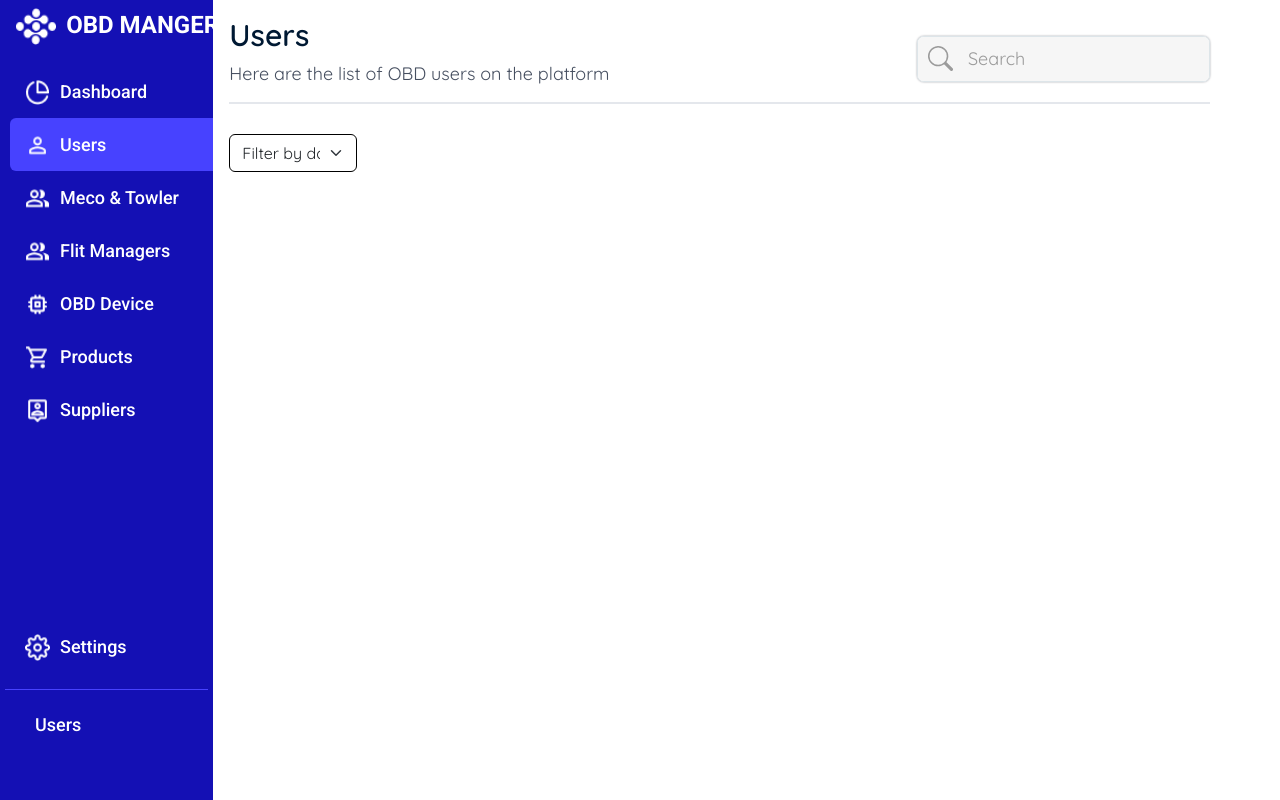
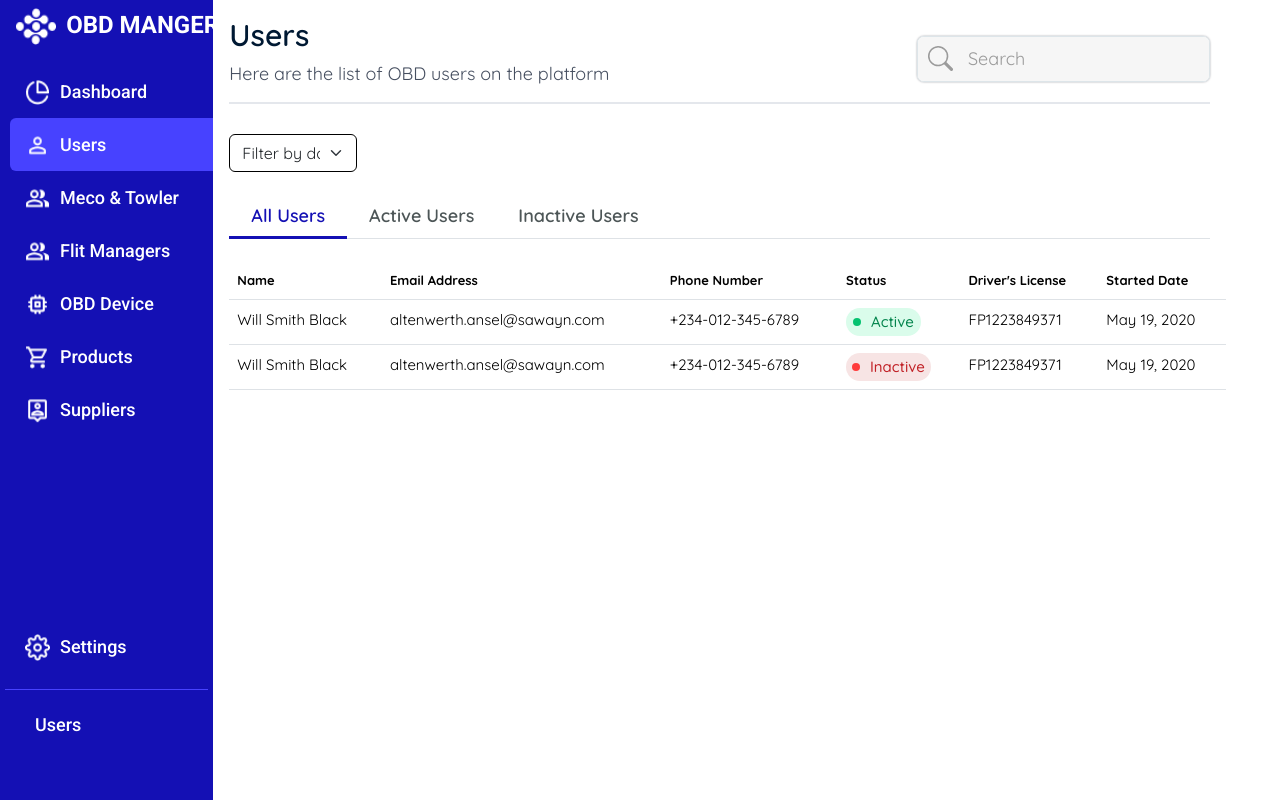
Before and after one commit to cycodedconcept/OBD2-super-admin, a React (Create React App) app: page /dash/users in a window 1280 px wide. Built offline with nearby package versions, Linux system fonts and the light colour scheme.

Commit message:
Table component created

```diff
--- /dev/null
+++ b/src/components/Tables.jsx
@@ -0,0 +1,49 @@
+import { Table } from "react-bootstrap";
+import './css/tables.css'
+
+const Tables = () => {
+    return (
+        <Table className="ms-lg-3">
+            <thead>
+                <tr>
+                    <th>Name</th>
+                    <th>Email Address</th>
+                    <th>Phone Number</th>
+                    <th>Status</th>
+                    <th>Driver's License</th>
+                    <th>Started Date</th>
+                </tr>
+            </thead>
+            <tbody>
+                <tr>
+                    <td>Will Smith Black</td>
+                    <td>altenwerth.ansel@sawayn.com</td>
+                    <td>+234-012-345-6789</td>
+                    <td>
+                        <div className= {"activee"}>
+                            <div className={"dot-" + "activee"}></div>
+                            active
+                        </div>
+                        </td>
+                    <td>FP1223849371</td>
+                    <td>May 19, 2020 </td>
+                </tr>
+                <tr>
+                    <td>Will Smith Black</td>
+                    <td>altenwerth.ansel@sawayn.com</td>
+                    <td>+234-012-345-6789</td>
+                    <td>
+                        <div className={"inactivee"}>
+                        <div className={"dot-" + "inactivee"}></div>
+                        inactive
+                        </div>
+                    </td>
+                    <td>FP1223849371</td>
+                    <td>May 19, 2020 </td>
+                </tr>
+            </tbody>
+        </Table>
+    );
+}
+
+export default Tables;
--- /dev/null
+++ b/src/components/css/tables.css
@@ -0,0 +1,41 @@
+
+.activee, .inactivee {
+    border-radius: 20px;
+    background-color: #dafceb;
+    display: flex;
+    justify-content: center;
+    align-items: center;
+    text-transform: capitalize;
+    width: 75px;
+    color: #04854d;
+    font-weight: 500;
+    padding: 2px 0;
+}
+.inactivee {
+    background-color: #f7e4e4;
+    width: 85px;
+    color: #c12126;
+}
+
+.dot-activee, .dot-inactivee {
+    width: 8px;
+    height: 8px;
+    border-radius: 50%;
+    background-color: #06c270;
+    margin-right: 10px;
+}
+
+.dot-inactivee {
+    background-color: #ff3b3b;
+}
+
+tbody {
+    font-size: 15px;
+    line-height: 24px;
+    color: #464f60;
+}
+thead {
+    font-size: 13px;
+    font-weight: 600;
+    color: #6e7680;
+}
--- a/src/pages/Dashboard/Users.jsx
+++ b/src/pages/Dashboard/Users.jsx
@@ -1,9 +1,40 @@
+import { Tabs, Tab } from "react-bootstrap";
 import DashHeader from "../../components/Dashheader";
+import '../css/tabs.css'
+import Tables from "../../components/Tables";
 
 const Users = () => {
     return (
+        <>
         <DashHeader page={'Users'} para={'OBD users'} />
+        <Tabs
+        id="user-tab"
+        defaultActiveKey="users"
+        className="my-4 ms-lg-3"
+        >
+            <Tab eventKey="users" title="All Users">
+                <Tables />
+            </Tab>
+            <Tab eventKey="active" title="Active Users">
+                <Tables />
+            </Tab>
+            <Tab eventKey="inactive" title="Inactive Users">
+                <Tables />
+            </Tab>
+        </Tabs>
+        </>
     );
 }
 
+
+
+
+
+
+
+
+
+
+
+
 export default Users;
--- /dev/null
+++ b/src/pages/css/tabs.css
@@ -0,0 +1,24 @@
+:root {
+    scroll-behavior: smooth;
+    --primary: #1410b4;
+    --text: #4d5657;
+}
+
+.nav-tabs .nav-item.show .nav-link, .nav-tabs .nav-link.active {
+    color: var(--primary);
+    border: none;
+    border-bottom: 3px solid #1410b4;
+}
+
+.nav-tabs .nav-link{
+    color: var(--text);
+    font-size: 18px;
+    font-weight: 600;
+    line-height: 24px;
+    padding: 8px 22px;
+    border: none;
+}
+
+.nav-tabs .nav-link:hover{
+    color: gray;
+}
```
